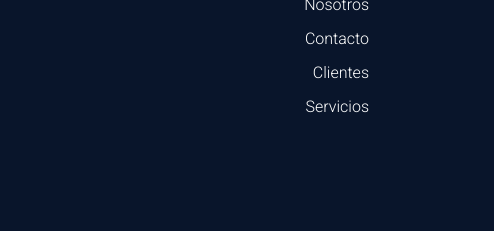
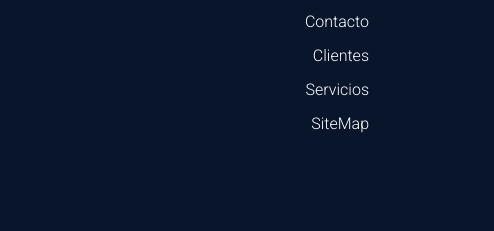
Before and after one commit to MatiasGalleguillosUrrutia/2doRepositorio, a website: page index.html in a window 1280 px wide. Shown: the part 3545-3776 px from the top of the page, 786-1280 px from the left. Drawn offline with nearby package versions, Linux system fonts and the light colour scheme.

Commit message:
se agrega site map a footer en index

```diff
--- a/index.html
+++ b/index.html
@@ -212,6 +212,9 @@
                     <li>
                         <a href = "pages/servicios.html">Servicios</a>
                     </li>
+                    <li>
+                        <a href = "/sitemap.xml">SiteMap</a>
+                    </li>
                 </div>
             </div>
 
```
